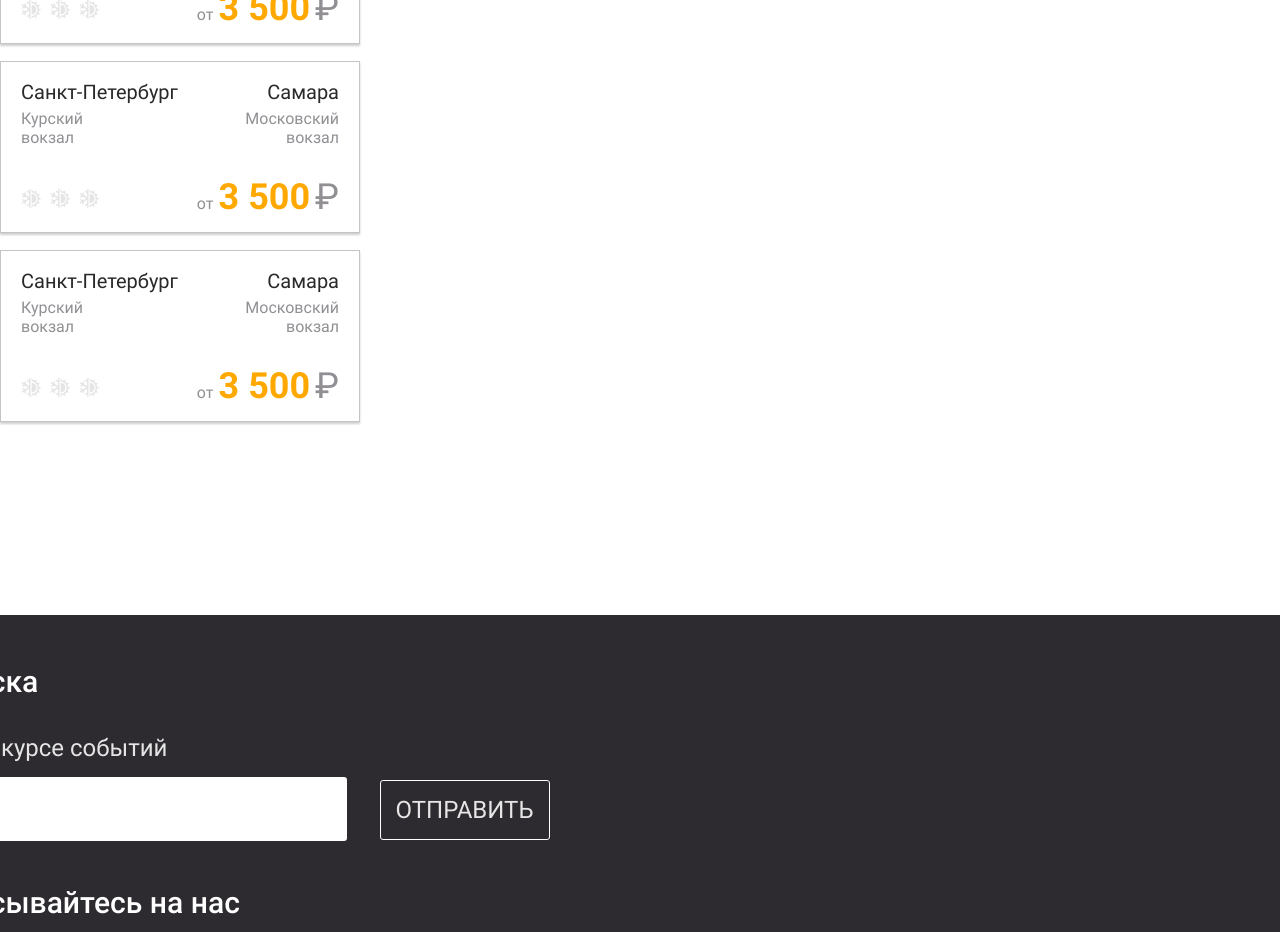
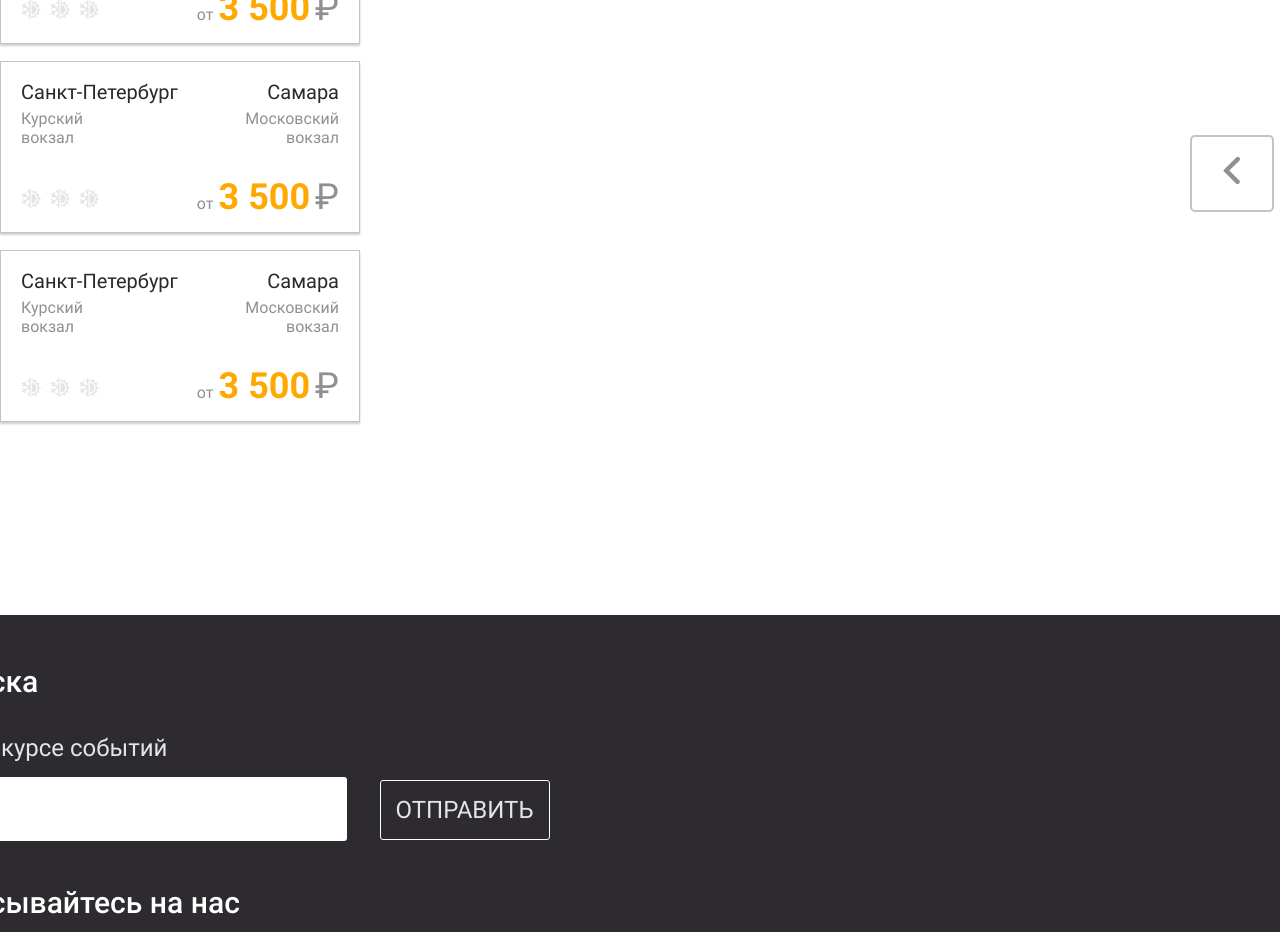
Before and after one commit to elenakoch122/fe-diploma, a React (Create React App) app: page /order/ticket_selection in a window 1280 px wide. Shown: the part 3780-4712 px from the top of the page. Built offline with nearby package versions, Linux system fonts and the light colour scheme; the HTML template or start-up script is replaced by a standard one.

Commit message:
added pagination

```diff
--- a/src/base.css
+++ b/src/base.css
@@ -67,3 +67,7 @@ ul {
 address {
   font-style: normal;
 }
+
+svg path {
+  transition: .3s;
+}
--- a/src/components/blocks/TicketSelection/TicketSelection.js
+++ b/src/components/blocks/TicketSelection/TicketSelection.js
@@ -3,6 +3,7 @@ import style from './TicketSelection.module.css';
 
 import { setSort, setViewLimit } from "../../../slices/filter";
 import Ticket from "../../elements/Ticket/Ticket";
+import Pagination from "../../elements/Pagination/Pagination";
 
 export default function TicketSelection() {
   document.title = 'Выбор поезда';
@@ -53,6 +54,8 @@ export default function TicketSelection() {
         <Ticket />
         <Ticket />
       </div>
+
+      <Pagination />
     </section>
   );
 }
--- /dev/null
+++ b/src/components/elements/Pagination/Pagination.js
@@ -0,0 +1,22 @@
+import style from './Pagination.module.css';
+
+export default function Pagination() {
+  return (
+    <div className={style.pagination}>
+      <div className={`${style.pagination__block} ${style.start}`}>
+        <svg width="18" height="29" viewBox="0 0 18 29" fill="none" xmlns="http://www.w3.org/2000/svg">
+          <path d="M6.33625 14.5C9.82076 11.0945 13.1201 7.89424 16.3731 4.72332C17.2669 3.85207 17.1987 2.34671 16.3094 1.47083C15.4416 0.616038 14.1195 0.686134 13.2516 1.54092C9.06317 5.66637 4.86165 9.80466 0.72327 13.8808C0.325571 14.2725 0.325472 14.9137 0.723293 15.3053C4.70972 19.2293 8.86225 23.2984 12.9949 27.3844C13.8955 28.2748 15.2685 28.3485 16.1445 27.4338C16.9987 26.5419 17.0517 25.0479 16.1744 24.1785C13.0758 21.1078 9.80952 17.8945 6.33625 14.5Z" fill="#928F94" />
+        </svg>
+      </div>
+      <div className={`${style.pagination__block} ${style.page}`}>1</div>
+      <div className={`${style.pagination__block} ${style.page}`}>2</div>
+      <div className={`${style.pagination__block} ${style.page}`}>3</div>
+      <div className={`${style.pagination__block} ${style.page}`}>...</div>
+      <div className={`${style.pagination__block} ${style.end}`}>
+        <svg width="18" height="29" viewBox="0 0 18 29" fill="none" xmlns="http://www.w3.org/2000/svg">
+          <path d="M11.6637 14.5C8.17924 11.0945 4.87989 7.89424 1.62688 4.72332C0.733082 3.85207 0.801327 2.34671 1.69059 1.47083C2.55844 0.616038 3.88051 0.686134 4.74835 1.54092C8.93683 5.66637 13.1384 9.80466 17.2767 13.8808C17.6744 14.2725 17.6745 14.9137 17.2767 15.3053C13.2903 19.2293 9.13775 23.2984 5.00506 27.3844C4.10447 28.2748 2.7315 28.3485 1.85554 27.4338C1.00133 26.5419 0.948345 25.0479 1.82557 24.1785C4.92418 21.1078 8.19048 17.8945 11.6637 14.5Z" fill="#928F94" />
+        </svg>
+      </div>
+    </div>
+  );
+}
--- /dev/null
+++ b/src/components/elements/Pagination/Pagination.module.css
@@ -0,0 +1,32 @@
+.pagination {
+  display: flex;
+  justify-content: end;
+  margin-top: 142px;
+}
+
+.pagination__block {
+  padding: 19px 31px;
+  border-radius: 5px;
+  border: 2px solid #C4C4C4;
+  transition: .3s;
+  cursor: pointer;
+}
+
+.pagination__block:not(:last-child) {
+  margin-right: 35px;
+}
+
+.pagination__block:hover {
+  color: #FFA800;
+  border-color: #FFA800;
+}
+
+.pagination__block:hover > svg path {
+  fill: #FFA800;
+}
+
+.page {
+  font-family: "Roboto Bold";
+  font-size: 30px;
+  color: #928F94;
+}
```
